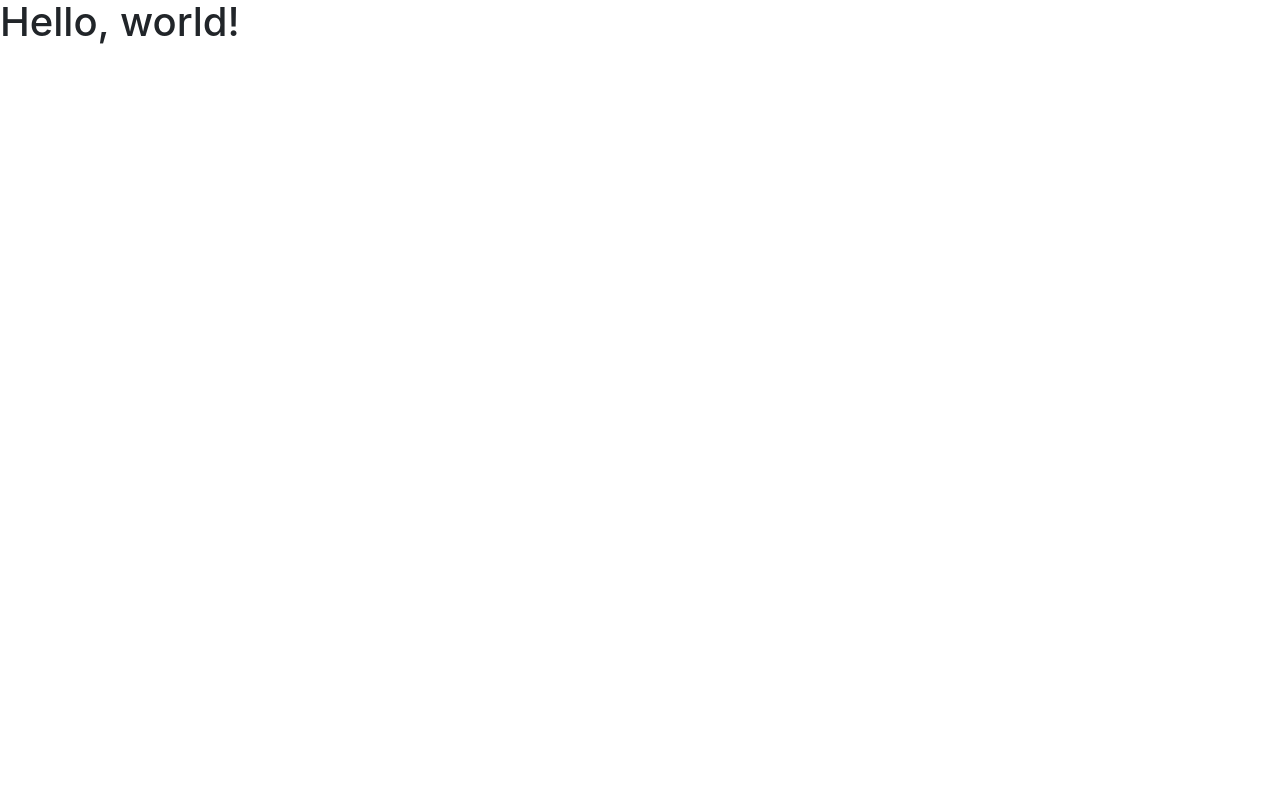
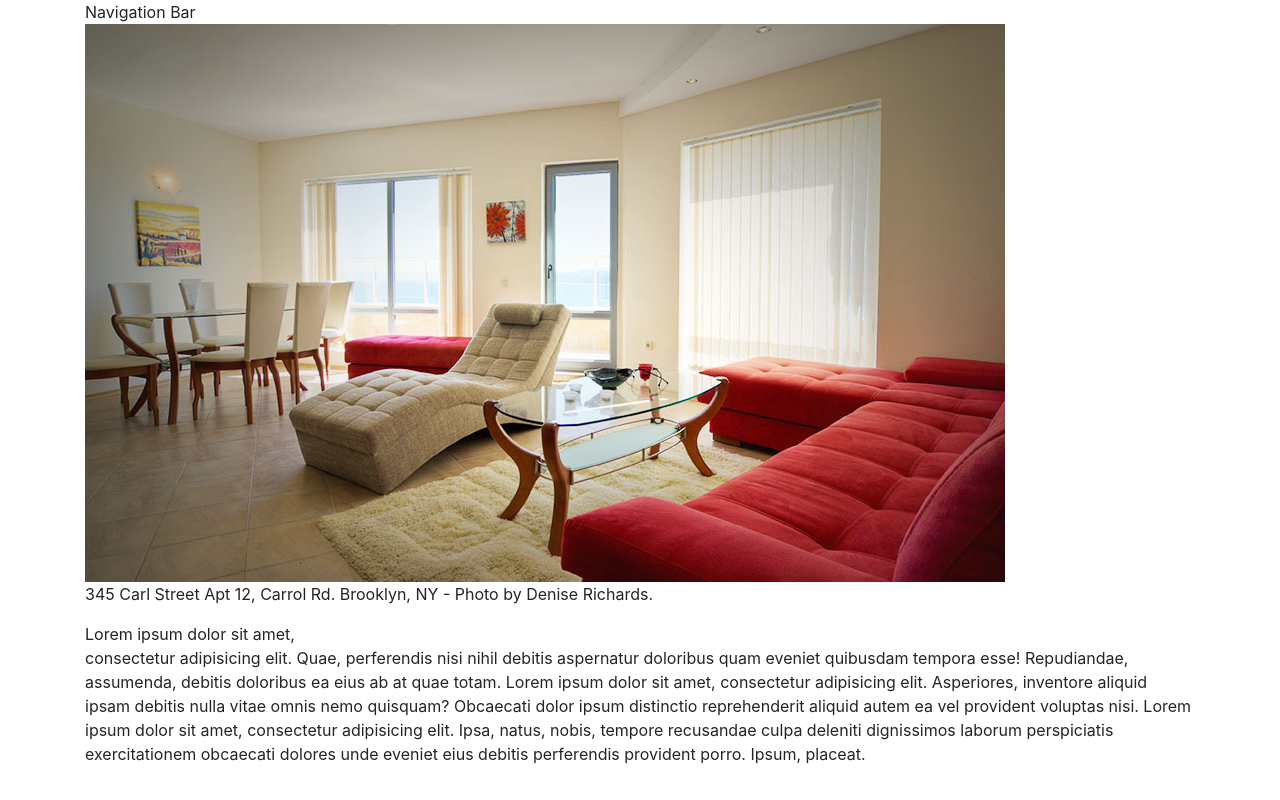
Before and after one commit to emorgan05/bootstrapped-exceptional-realty, a plain HTML site: page index.html in a window 1280 px wide. Drawn offline with nearby package versions, Linux system fonts and the light colour scheme.

Commit message:
Added navbar and featured property section

```diff
--- a/index.html
+++ b/index.html
@@ -7,9 +7,30 @@
 
     <!-- Bootstrap CSS -->
     <link rel="stylesheet" href="css/bootstrap.min.css">
+
+    <title>Exceptional Realty Group -- Luxury Homes -- About</title>
   </head>
   <body>
-    <h1>Hello, world!</h1>
+    <div class="container">
+      <div class="row">
+        <div class="col-sm-12">
+          Navigation Bar
+        </div>
+      </div>
+
+      <div class="row">
+        <div class="col-sm-12">
+          <figure>
+            <img src="images/intro-pic.jpg" alt="A beautiful living room." title="Welcome to Exceptional Realty Group">
+            <figcaption>345 Carl Street Apt 12, Carrol Rd. Brooklyn, NY - Photo by Denise Richards.</figcaption>
+          </figure>
+
+          <p>Lorem ipsum dolor sit amet,<br> consectetur adipisicing elit. Quae, perferendis nisi nihil debitis aspernatur doloribus quam eveniet quibusdam tempora esse! Repudiandae, assumenda, debitis doloribus ea eius ab at quae totam. Lorem ipsum dolor sit amet, consectetur adipisicing elit. Asperiores, inventore aliquid ipsam debitis nulla vitae omnis nemo quisquam? Obcaecati dolor ipsum distinctio reprehenderit aliquid autem ea vel provident voluptas nisi. Lorem ipsum dolor sit amet, consectetur adipisicing elit. Ipsa, natus, nobis, tempore recusandae culpa deleniti dignissimos laborum perspiciatis exercitationem obcaecati dolores unde eveniet eius debitis perferendis provident porro. Ipsum, placeat.</p>
+        </div>
+      </div>
+
+
+    </div><!-- .container -->
 
     <!-- Optional JavaScript -->
     <!-- jQuery first, then Popper.js, then Bootstrap JS -->
```
